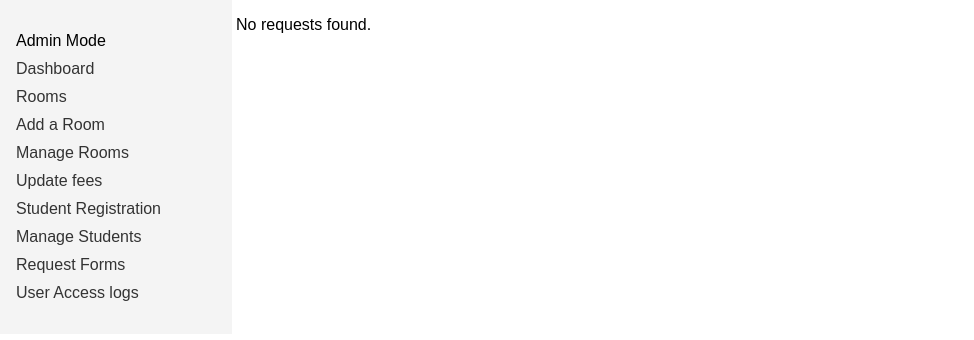
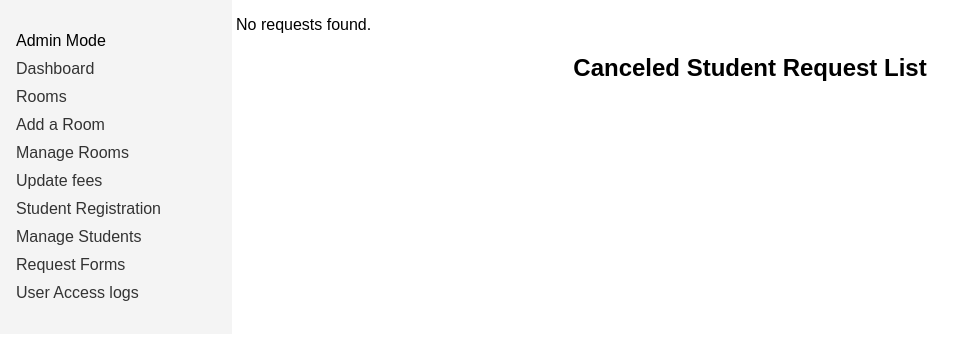
Before and after one commit to Kaung10/Hostel-Management, a PHP site: page /admin/requests.php in a window 1280 px wide. Shown: the part 112-452 px from the top of the page, without its empty margins (0-974 px from the left). Run offline with PHP 8.4, Linux system fonts and the light colour scheme; a user stored in the database is signed in; data comes from the database, SQL or seed files in the repository.

Commit message:
add view form detail requests.php

```diff
--- a/admin/requests.php
+++ b/admin/requests.php
@@ -12,6 +12,11 @@ check_login();
     <meta name="viewport" content="width=device-width, initial-scale=1.0">
     <title>Request Forms</title>
     <style>
+        h2 {
+            display: flex;
+            justify-content: center;
+            align-items: center;
+        }
         body {
             margin: 0;
             font-family: Arial, sans-serif;
@@ -153,6 +158,7 @@ if ($result->num_rows > 0) {
         echo '<div class="form-bar" id="item-' . $id . '">';
         echo '<span class="name">' . htmlspecialchars($row['name']) . '</span>';
         echo '<span class="info">' . $hostel . ' --> ' . $roomNumber . '</span>';
+        echo '<a href="student-details.php?id='.$id.'>" title="View Full Details"><i class="fa fa-desktop">view</i></a>&nbsp;&nbsp;';
         echo '<span class="actions">';
         echo '<button class="cancel-button" onclick="updateRequest(' . $id . ', 0, \'' . $hostel . '\', ' . $roomNumber . ')">Cancel</button>';
         echo '<button class="confirm-button" onclick="updateRequest(' . $id . ', 1, \'' . $hostel . '\', ' . $roomNumber . ')">Confirm</button>';
@@ -164,6 +170,30 @@ if ($result->num_rows > 0) {
 }
 ?>
 
+</div>
+<h2>Canceled Student Request List</h2>
+<div>
+    <?php
+$query = "SELECT * FROM roomregistration WHERE request = 1";
+$result = $mysqli->query($query);
+
+if ($result->num_rows > 0) {
+    while ($row = $result->fetch_assoc()) {
+        $hostel = strcasecmp($row['gender'], 'male') == 0 ? "Alinkar" : "Mudra";
+        $roomNumber = htmlspecialchars($row['roomno']);
+        $id = htmlspecialchars($row['id']);
+
+        // show list using php function if you want to change UI, it is here
+        echo '<div class="form-bar" id="item-' . $id . '">';
+        echo '<span class="name">' . htmlspecialchars($row['name']) . '</span>';
+        echo '<span class="info">' . $hostel . ' --> ' . $roomNumber . '</span>';
+        echo '<span class="actions">';
+        echo '<a href="student-details.php?id='.$id.'>" title="View Full Details"><i class="fa fa-desktop">view</i></a>&nbsp;&nbsp;';
+        echo '</span>';
+        echo '</div>';
+    }
+}
+?>
 </div>
 </main>
 
```
